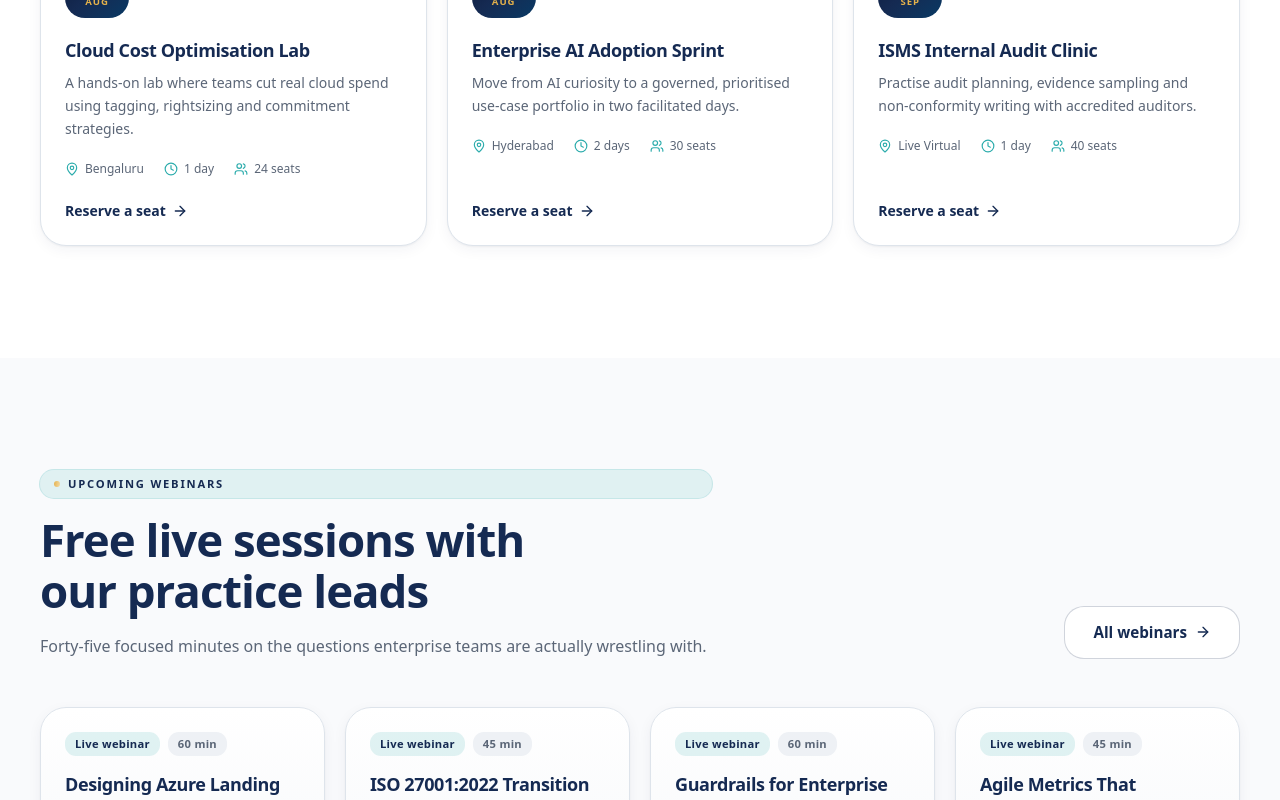
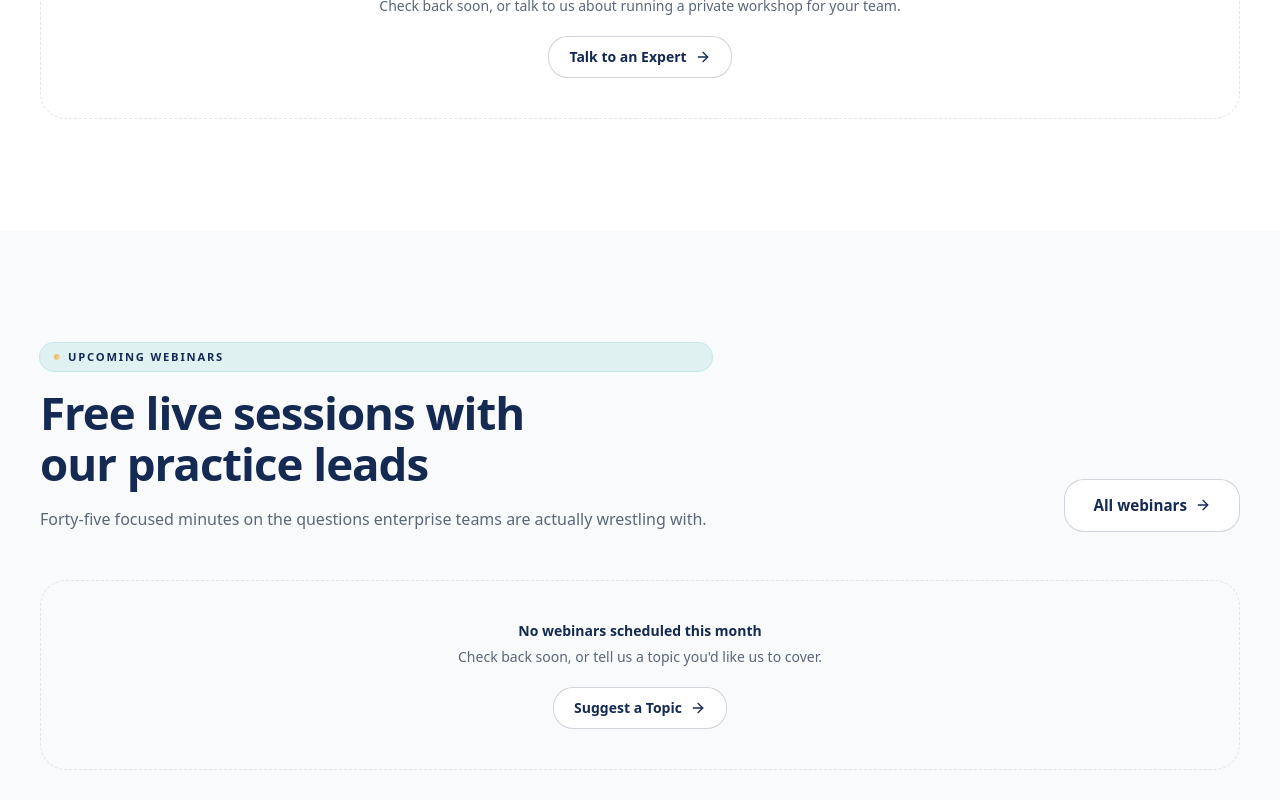
Before and after one commit to krupasagar369/APioneer, a Next.js app: page / in a window 1280 px wide. Shown: the part 7340-8140 px from the top of the page. Built offline with nearby package versions, Linux system fonts and the light colour scheme.

Commit message:
changes i did for workshop and webinar

```diff
--- a/src/app/page.tsx
+++ b/src/app/page.tsx
@@ -566,6 +566,7 @@ export default function Home() {
       </ActionButton>
     }
   />
+  {workshops.length > 0 ? (
     <div className="mt-12 grid gap-5 md:grid-cols-2 xl:grid-cols-3">
       {workshops.slice(0, 3).map((w, i) => (
         <Reveal key={w.slug} delay={i * 70}>
@@ -573,7 +574,21 @@ export default function Home() {
         </Reveal>
       ))}
     </div>
+  ) : (
+    <div className="mt-12 rounded-2xl border border-dashed border-border p-10 text-center">
+      <p className="text-sm font-semibold text-navy">No workshops scheduled this month</p>
+      <p className="mt-1.5 text-sm text-muted-foreground">
+        Check back soon, or talk to us about running a private workshop for your team.
+      </p>
+      <div className="mt-5">
+        <ActionButton to="/contact" variant="outline">
+          Talk to an Expert
+        </ActionButton>
+      </div>
+    </div>
+  )}
 </section>
+
 
 {/* ---------------- Webinars ---------------- */}
 <section className="section-y bg-surface">
@@ -588,6 +603,7 @@ export default function Home() {
         </ActionButton>
       }
     />
+    {webinars.length > 0 ? (
       <div className="mt-12 grid gap-5 md:grid-cols-2 xl:grid-cols-4">
         {webinars.map((w, i) => (
           <Reveal key={w.slug} delay={i * 70}>
@@ -595,6 +611,19 @@ export default function Home() {
           </Reveal>
         ))}
       </div>
+    ) : (
+      <div className="mt-12 rounded-2xl border border-dashed border-border p-10 text-center">
+        <p className="text-sm font-semibold text-navy">No webinars scheduled this month</p>
+        <p className="mt-1.5 text-sm text-muted-foreground">
+          Check back soon, or tell us a topic you&apos;d like us to cover.
+        </p>
+        <div className="mt-5">
+          <ActionButton to="/contact" variant="outline">
+            Suggest a Topic
+          </ActionButton>
+        </div>
+      </div>
+    )}
   </div>
 </section>
 
--- a/src/data/site.ts
+++ b/src/data/site.ts
@@ -530,21 +530,28 @@ export const courses: Course[] = [
   },
 ];
 
-export const workshops = [
-  { slug: "cloud-cost-optimisation-lab", title: "Cloud Cost Optimisation Lab", date: "14 Aug 2026", city: "Bengaluru", format: "In-person", seats: "24 seats", duration: "1 day", focus: "FinOps", blurb: "A hands-on lab where teams cut real cloud spend using tagging, rightsizing and commitment strategies." },
-  { slug: "ai-adoption-sprint", title: "Enterprise AI Adoption Sprint", date: "22 Aug 2026", city: "Hyderabad", format: "In-person", seats: "30 seats", duration: "2 days", focus: "Generative AI", blurb: "Move from AI curiosity to a governed, prioritised use-case portfolio in two facilitated days." },
-  { slug: "isms-audit-clinic", title: "ISMS Internal Audit Clinic", date: "05 Sep 2026", city: "Live Virtual", format: "Virtual", seats: "40 seats", duration: "1 day", focus: "ISO 27001", blurb: "Practise audit planning, evidence sampling and non-conformity writing with accredited auditors." },
-  { slug: "product-discovery-intensive", title: "Product Discovery Intensive", date: "19 Sep 2026", city: "Pune", format: "In-person", seats: "20 seats", duration: "1 day", focus: "Agile", blurb: "Structured discovery techniques for product owners working under delivery pressure." },
-  { slug: "kubernetes-day-zero", title: "Kubernetes Day-Zero Bootcamp", date: "02 Oct 2026", city: "Chennai", format: "In-person", seats: "26 seats", duration: "2 days", focus: "Platform", blurb: "Stand up a production-shaped cluster with GitOps and observability from an empty account." },
-  { slug: "leadership-communication-lab", title: "Executive Communication Lab", date: "17 Oct 2026", city: "Live Virtual", format: "Virtual", seats: "18 seats", duration: "1 day", focus: "Leadership", blurb: "High-stakes narrative, board storytelling and influence practice with video feedback." },
-];
+export const workshops: {
+  slug: string;
+  title: string;
+  date: string;
+  city: string;
+  format: string;
+  seats: string;
+  duration: string;
+  focus: string;
+  blurb: string;
+}[] = [];
 
-export const webinars = [
-  { slug: "azure-landing-zones", title: "Designing Azure Landing Zones That Scale", date: "06 Aug 2026", time: "16:00 IST", speaker: "Ritika Menon", role: "Principal Cloud Architect", duration: "60 min", blurb: "A reference-architecture walkthrough covering subscription topology, policy and network hubs." },
-  { slug: "iso-27001-2022-transition", title: "ISO 27001:2022 Transition — What Auditors Expect", date: "13 Aug 2026", time: "15:30 IST", speaker: "Anand Krishnan", role: "Lead Auditor, PECB", duration: "45 min", blurb: "The control changes that matter and the evidence certification bodies are asking for." },
-  { slug: "genai-guardrails", title: "Guardrails for Enterprise Generative AI", date: "27 Aug 2026", time: "17:00 IST", speaker: "Dr. Meera Iyer", role: "Head of AI Practice", duration: "60 min", blurb: "Evaluation, red-teaming and policy patterns for production AI systems." },
-  { slug: "agile-metrics-that-matter", title: "Agile Metrics That Executives Actually Trust", date: "10 Sep 2026", time: "16:00 IST", speaker: "Kabir Shah", role: "Certified Scrum Trainer", duration: "45 min", blurb: "Replacing velocity theatre with flow metrics that drive real decisions." },
-];
+export const webinars: {
+  slug: string;
+  title: string;
+  date: string;
+  time: string;
+  speaker: string;
+  role: string;
+  duration: string;
+  blurb: string;
+}[] = [];
 
 export const blogs: BlogPost[] = [
   { slug: "skills-gap-2026", title: "The Enterprise Skills Gap Report 2026", category: "Research", date: "18 Jul 2026", read: "9 min", author: "APIONEER Research", excerpt: "What 400 technology leaders told us about capability shortfalls in cloud, security and AI — and the budgets they are moving to close them." },
```
Lines whose indentation alone changed are shown as unchanged.
